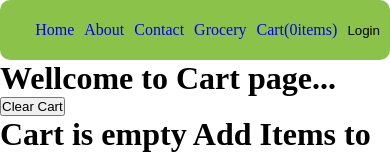
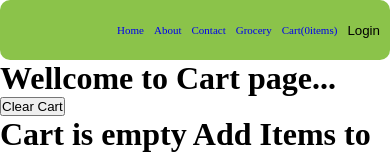
Before and after one commit to Nilugithubbariki/React_product, a React (Create React App) app: page /Cart in a window 390 px wide. Shown: the top 158 px of the page. Built offline with nearby package versions, Linux system fonts and the light colour scheme.

Commit message:
uladjust

```diff
--- a/src/App.css
+++ b/src/App.css
@@ -5,7 +5,7 @@
 .ulStyle {
   display: flex;
   justify-content: flex-end;
-  gap: 20px;
+  gap: 15px;
   height: 60px;
   align-items: center;
   border-radius: 10px;
@@ -70,6 +70,7 @@ li {
     display: flex;
     gap: 10px;
     padding: 0px 10px;
+    font-size: 11px;
   }
 }
 @media (max-width: 768px) {
```
